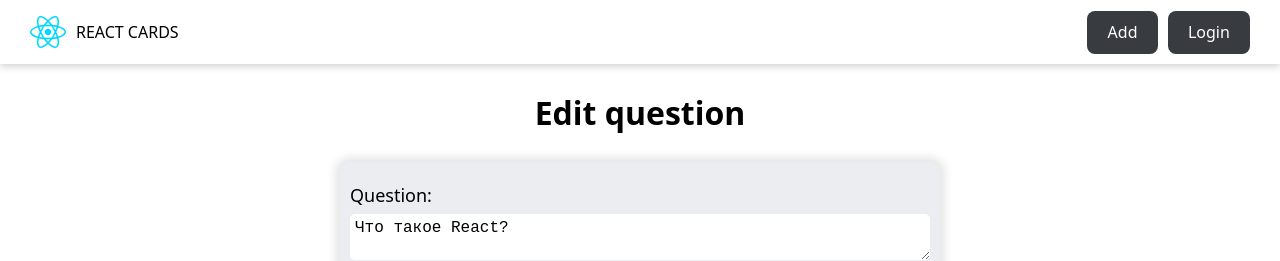
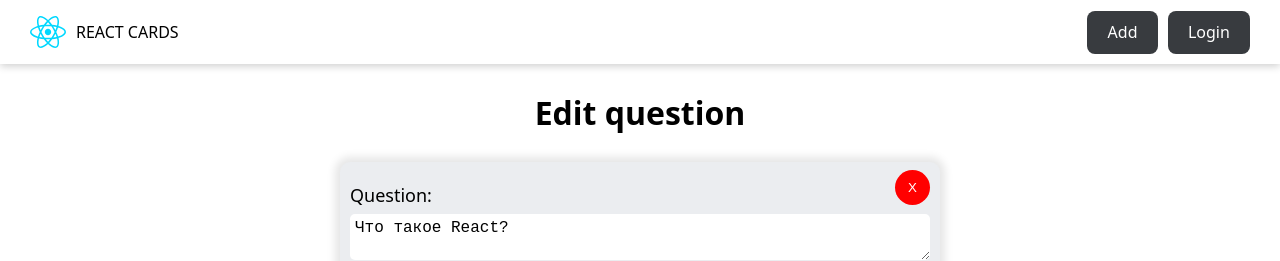
Before and after one commit to oneilcode/react-app, a React (Vite) app: page /editquestion/1 in a window 1280 px wide. Shown: the top 261 px of the page. Built offline with nearby package versions, Linux system fonts and the light colour scheme; data requests are answered from the project's data file.

Commit message:
remove button

```diff
--- a/src/pages/EditQuestionPage/EditQuestion.jsx
+++ b/src/pages/EditQuestionPage/EditQuestion.jsx
@@ -4,8 +4,10 @@
 import { QuestionForm } from "../../components/QuestionForm";
 import { delayFn } from "../../helpers/delay";
 import { API_URL } from "../../constants";
-import { toast } from 'react-toastify'
+import { toast } from "react-toastify";
 import { dateFormat } from "../../helpers/dateFormat";
+import { useFetch } from "../../hooks/usefetch";
+import { useNavigate } from "react-router-dom";
 
 const editCardAction = async (_prevState, formData) => {
   try {
@@ -13,7 +15,7 @@
 
     const newQuestion = Object.fromEntries(formData);
     const resources = newQuestion.resourses.trim();
-    const questionId = newQuestion.questionId
+    const questionId = newQuestion.questionId;
     const isClearForm = newQuestion.clearForm;
 
     const response = await fetch(`${API_URL}/react/${questionId}`, {
@@ -25,7 +27,7 @@
         resources: resources.length ? resources.split(",") : [],
         level: Number(newQuestion.level),
         completed: false,
-        editDate: dateFormat(new Date( )),
+        editDate: dateFormat(new Date()),
       }),
     });
 
@@ -44,21 +46,46 @@
   }
 };
 
+export const EditQuestion = ({ initialState = {} }) => {
+  const navigate = useNavigate()
+  const [formState, formAction, isPending] = useActionState(editCardAction, {
+    ...initialState,
+    clearForm: false,
+  });
 
-export const EditQuestion = ({ initialState = {} }) => {
-  const [formState, formAction, isPending] = useActionState(editCardAction, {...initialState, clearForm: false});
+  const [removeQuestion, isQuestionRemoving] = useFetch(async () => {
+    await fetch(`${API_URL}/react/${initialState.id}`, {
+      method: "DELETE",
+    });
+
+    toast.success("The question was removed");
+    navigate("/")
+  });
+
+  const onRemoveQuestionHandler = () => {
+    const isRemove = confirm("Are you sure?")
+    isRemove && removeQuestion()
+  }
 
   return (
     <>
-      {isPending && <Loader />}
+      {(isPending || isQuestionRemoving) && <Loader />}
 
       <h1 className={cls.formTitle}>Edit question</h1>
 
       <div className={cls.formContainer}>
+        <button
+          className={cls.removeBtn}
+          disabled={isPending || isQuestionRemoving}
+          onClick={onRemoveQuestionHandler}
+        >
+          X
+        </button>
+
         <QuestionForm
           formAction={formAction}
           formState={formState}
-          isPending={isPending}
+          isPending={isPending || isQuestionRemoving}
           submitBtnTest="Edit question"
         />
       </div>
--- a/src/pages/EditQuestionPage/EditQuestionPage.module.css
+++ b/src/pages/EditQuestionPage/EditQuestionPage.module.css
@@ -12,3 +12,23 @@
     box-shadow: 0 0 8px 5px rgba(0, 0, 0, 0.1);
     position: relative;
   }
+
+  .removeBtn {
+    width: 35px;
+    height: 35px;
+    position: absolute;
+    top: 8px;
+    right: 10px;
+    border: none;
+    border-radius: 50%;
+    display: flex;
+    justify-content: center;
+    align-items: center;
+    color: #fff;
+    background-color: red;
+    cursor: pointer;
+  }
+
+  .removeBtn:disabled {
+    opacity: .3;
+  }
```
